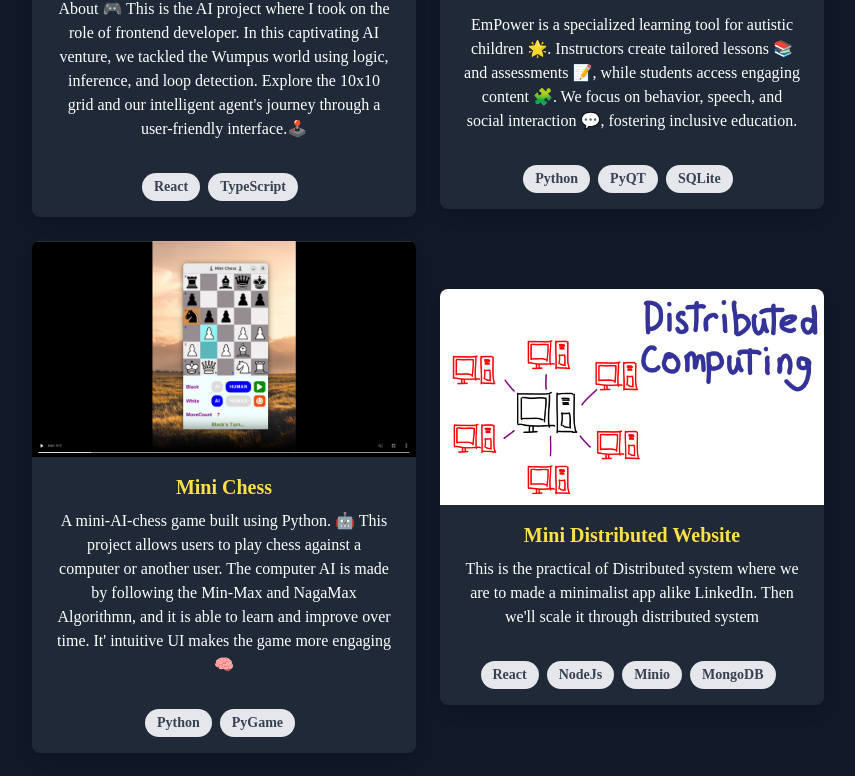
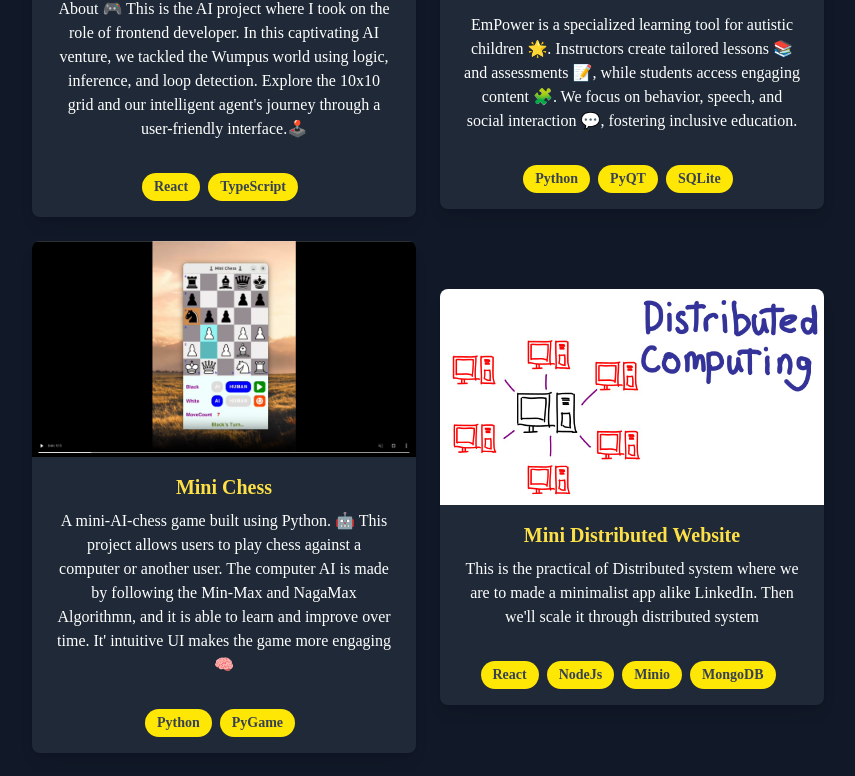
Before and after one commit to ahmedfahad04/ahmedfahad04.github.io, a React (Vite) app: page / in a window 1280 px wide. Shown: the part 1351-2127 px from the top of the page, without its empty margins (212-1067 px from the left). Built offline with nearby package versions, Linux system fonts and the light colour scheme.

Commit message:
project card color updated

```diff
--- a/src/components/Projects.tsx
+++ b/src/components/Projects.tsx
@@ -28,28 +28,6 @@ export default function Projects() {
         </div>
         <div className="flex flex-wrap -m-4 items-center justify-center">
           {projects.map((project) => (
-            // <a
-            //   href={project.link}
-            //   key={project.image}
-            //   className="sm:w-1/2 w-100 p-4"
-            // >
-            //   <div className="flex relative">
-            //     <img
-            //       alt="gallery"
-            //       className="absolute inset-0 w-full h-full object-cover object-center"
-            //       src={project.image}
-            //     />
-            //     <div className="px-8 py-10 relative z-10 w-full border-4 border-gray-800 bg-gray-900 opacity-0 hover:opacity-100 transition-all ease-linear duration-200">
-            //       <h2 className="tracking-widest text-sm title-font font-medium text-green-400 mb-1">
-            //         {project.subtitle}
-            //       </h2>
-            //       <h1 className="title-font text-lg font-medium text-white mb-3">
-            //         {project.title}
-            //       </h1>
-            //       <p className="leading-relaxed">{project.description}</p>
-            //     </div>
-            //   </div>
-            // </a>
             <a href={project.link} className="cursor-pointer">
               <div className="max-w-sm overflow-hidden shadow-lg m-3 bg-[#1F2937] rounded-lg ">
                 <img
@@ -67,20 +45,11 @@ export default function Projects() {
                   {project.subtitle.split(", ").map((lang, id) => (
                     <span
                       key={id}
-                      className="inline-block bg-gray-200 rounded-full px-3 py-1 text-sm font-semibold text-gray-700 mr-2 mb-2"
+                      className="inline-block bg-secondary rounded-full px-3 py-1 text-sm font-semibold text-gray-700 mr-2 mb-2"
                     >
                       {lang}
                     </span>
                   ))}
-                  {/* <span className="inline-block bg-gray-200 rounded-full px-3 py-1 text-sm font-semibold text-gray-700 mr-2 mb-2">
-                  #photography
-                </span>
-                <span className="inline-block bg-gray-200 rounded-full px-3 py-1 text-sm font-semibold text-gray-700 mr-2 mb-2">
-                  #travel
-                </span>
-                <span className="inline-block bg-gray-200 rounded-full px-3 py-1 text-sm font-semibold text-gray-700 mr-2 mb-2">
-                  #winter
-                </span> */}
                 </div>
               </div>
             </a>
```
